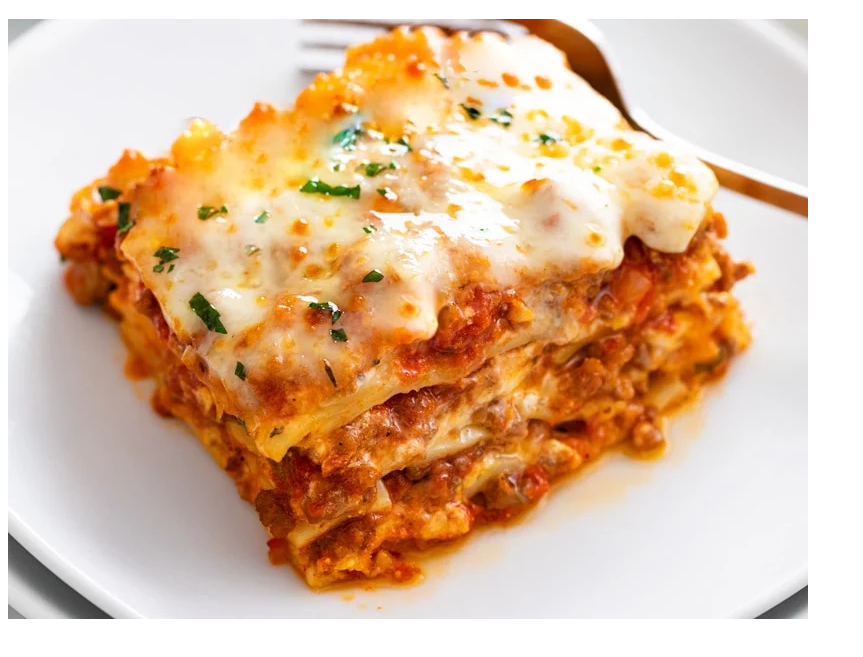
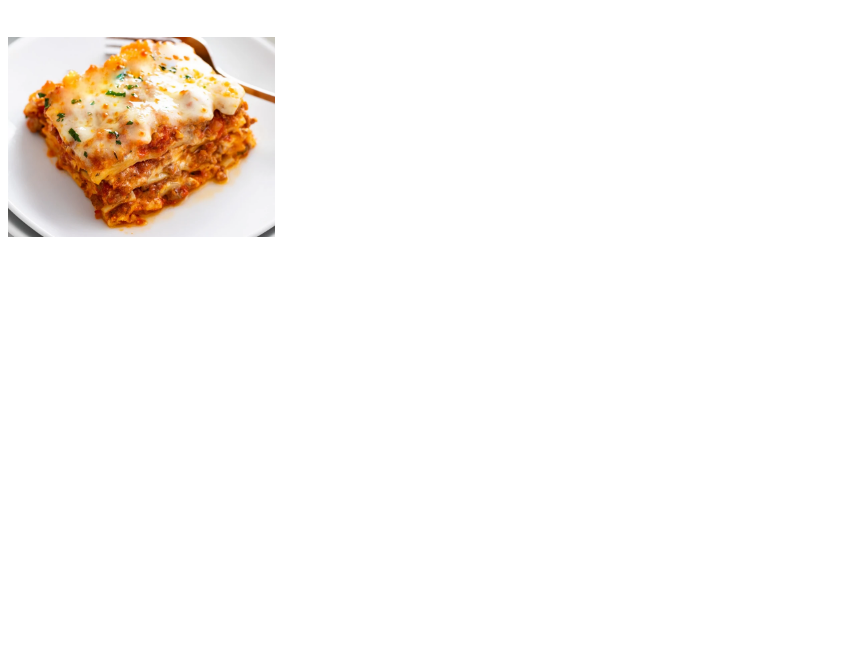
Before and after one commit to colbynance/odin-recipies, a plain HTML site: page recipes/lasagna.html in a window 1280 px wide. Shown: the part 61-718 px from the top of the page, without its empty margins (0-863 px from the left). Drawn offline with Linux system fonts and the light colour scheme.

Commit message:
Provide format changes to img size

```diff
--- a/recipes/lasagna.html
+++ b/recipes/lasagna.html
@@ -6,7 +6,7 @@
     <title>Lasagna recipe</title>
 </head>
 <body>
-    <h1>Lasagna</h1>
-    <img src="images/Lasagna-Recipe-f.webp">
+    <h1>Lasagna</h1><br>
+    <img src="images/Lasagna-Recipe-f.webp" height="200px">
 </body>
 </html>
```
